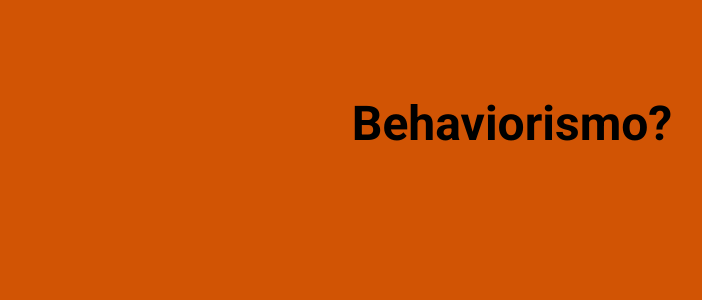
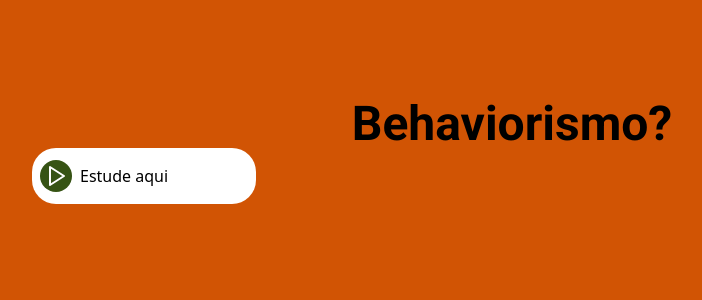
Before and after one commit to afonsomateus21/quiz-cognicao, a React (Vite) app: page / in a window 1280 px wide. Shown: the top 300 px of the page, without its empty margins (128-830 px from the left). Built offline with nearby package versions, Linux system fonts and the light colour scheme.

Commit message:
feature: criacao do componente ActionButton

```diff
--- a/package.json
+++ b/package.json
@@ -10,6 +10,7 @@
     "preview": "vite preview"
   },
   "dependencies": {
+    "lucide-react": "^0.363.0",
     "react": "^18.2.0",
     "react-dom": "^18.2.0"
   },
--- /dev/null
+++ b/src/components/ActionButton.tsx
@@ -0,0 +1,20 @@
+import { ButtonHTMLAttributes, ReactNode } from "react";
+
+interface ActionButtonProps extends ButtonHTMLAttributes<HTMLButtonElement> {
+  title: string;
+  icon: ReactNode;
+}
+
+export function ActionButton({ title, icon, ...rest }: ActionButtonProps) {
+  return (
+    <button
+      {...rest}
+      className="w-56 py-3 px-2 bg-white flex items-center rounded-3xl"
+    >
+      <div className="bg-lime-900 rounded-full size-8 flex flex-col justify-center items-center mr-2">
+        <span>{ icon }</span>
+      </div>
+      <span>{ title }</span>
+    </button>
+  );
+}
--- a/src/pages/Home.tsx
+++ b/src/pages/Home.tsx
@@ -1,8 +1,12 @@
+import { ActionButton } from "../components/ActionButton";
+import { Play } from 'lucide-react';
+
 export function Home() {
   return (
     <main className="bg-orange-600 h-screen flex flex-col justify-center">
       <div className="my-0 mx-auto h-3/4 w-3/4">
         <h1 className="font-roboto font-bold text-5xl text-center">Behaviorismo?</h1>
+        <ActionButton title="Estude aqui" icon={ <Play color="white" /> } />
       </div>
     </main>
   );
```
Also changed, not shown: 1 other file (tests, documents, lock files or other folders).
